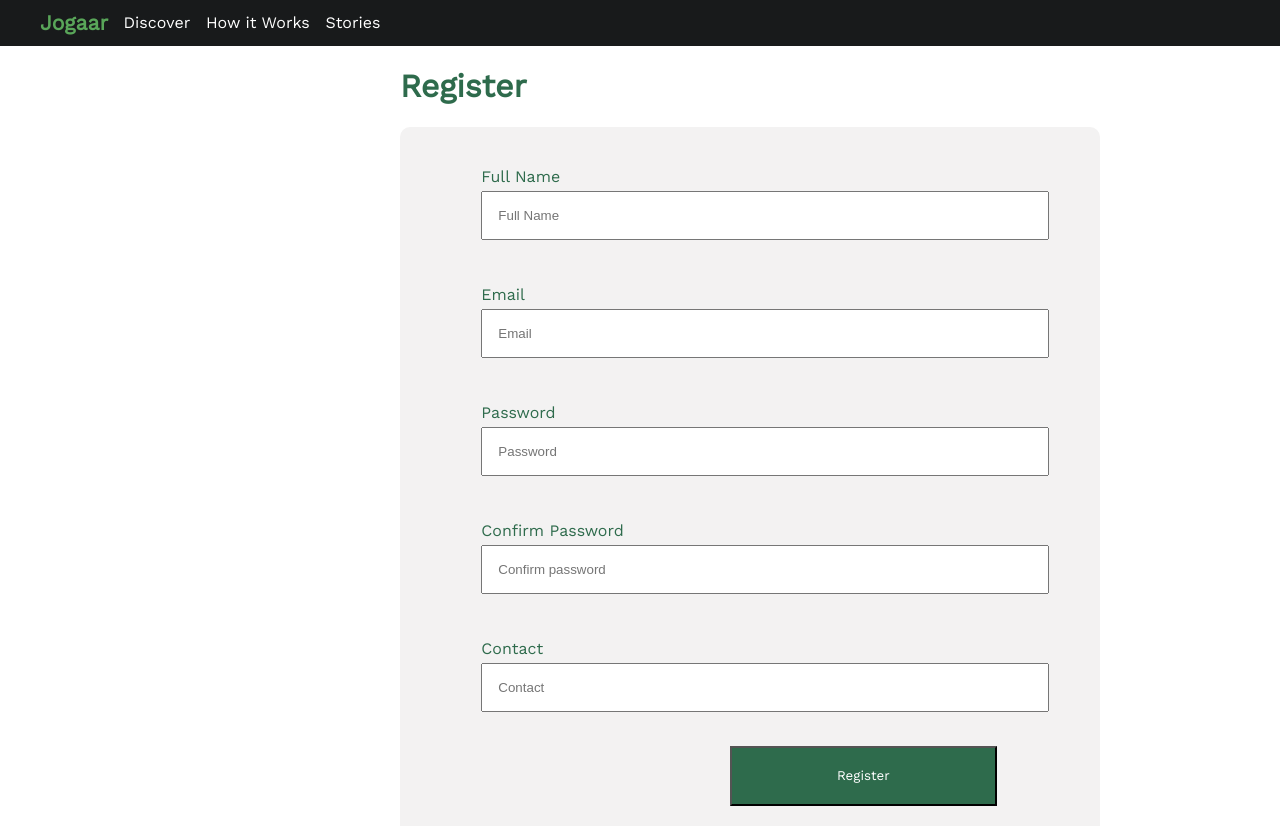
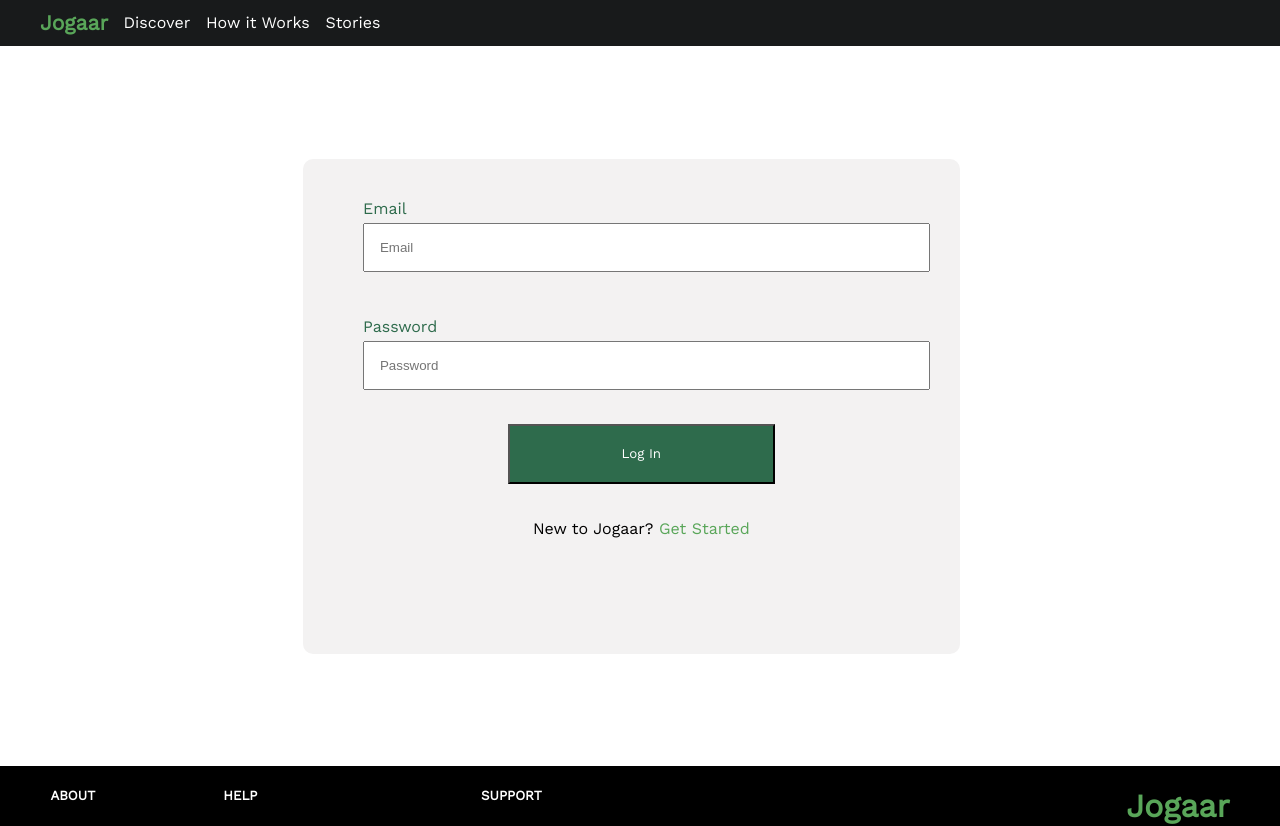
Before and after one commit to fateennavid-cse19/jogaar-web, a React (Create React App) app: page /login in a window 1280 px wide. Shown: the top 826 px of the page. Built offline with nearby package versions, Linux system fonts and the light colour scheme.

Commit message:
react router introduced and need to refine login

```diff
--- a/package.json
+++ b/package.json
@@ -12,6 +12,7 @@
     "@types/react-dom": "^18.0.6",
     "react": "^18.2.0",
     "react-dom": "^18.2.0",
+    "react-router-dom": "^6.4.2",
     "react-scripts": "5.0.1",
     "typescript": "^4.8.2",
     "web-vitals": "^2.1.4"
--- a/src/App.tsx
+++ b/src/App.tsx
@@ -1,22 +1,33 @@
 import React from 'react';
 import Nav from './Components/Navbar/Nav';
 import Register from './Components/Register/Register';
+import Login from './Components/Login/Login';
 
 
 import './App.css';
 import Footer from './Components/Footer/Footer';
 
+import {BrowserRouter as Router, Route, Routes} from 'react-router-dom';
+
 function App() {
   return (
-    <div className='page-container'>
-      <div className='content-wrap'>
-      <Nav />
-      <Register />
+    <Router>
+      <div className='page-container'>
+        <Nav />
+        <div className='content-wrap'>
+          <Routes>
+            <Route path='/' element={<Register />} />
+            <Route path='/login' element={<Login />} />
+            <Route path='/register' element={<Register />} />
+          </Routes>
 
+
+        </div>
+
+      <Footer />
       </div>
+    </Router>
 
-    <Footer />
-    </div>
   );
 }
 
--- /dev/null
+++ b/src/Components/Login/Login.jsx
@@ -0,0 +1,75 @@
+import React from 'react'
+import {useState} from 'react'
+import {useRef} from 'react'
+import Login_input from './Login_input'
+import './login.css'
+
+
+const Login = () => {
+
+  const [values,setValues]=useState(
+    {
+      email:"",
+      password:""
+    }
+  );
+
+  const inputs=[
+
+
+    {
+      id:1,
+      name:"email",
+      type:"email",
+      placeholder:"Email",
+      label:"Email"
+
+    },
+    {
+      id:2,
+      name:"password",
+      type:"password",
+      placeholder:"Password",
+      label:"Password"
+
+    }
+
+  ]
+
+
+  const handleSubmit =(e)=> {
+
+    if(!values.password)
+    {
+      alert("No Password given!");
+    }
+    else{
+      alert('Successful login with Email :"' + values.email +'"');
+
+    }
+
+    e.preventDefault();
+
+  };
+
+  const onChange=(e)=>{
+    setValues({...values,[e.target.name]:e.target.value});
+  };
+
+  console.log(values)
+  return (
+    <div className='register'>
+      <h1><b>Login</b></h1>
+        <form onSubmit={handleSubmit}>
+
+          {inputs?.map((input)=>(
+            <Login_input key={input.id} {...input} value={values[input?.name]} onChange={onChange} />
+          ))}
+          <br /><button>Log In</button><br /><br />
+          <p className='choice'>New to Jogaar? <a className="login" href="/register">Get Started</a></p>
+        </form>
+    </div>
+  )
+}
+
+export default Login
--- /dev/null
+++ b/src/Components/Login/Login_input.css
@@ -0,0 +1,17 @@
+.reginput{
+    padding-top: 40px;
+    /* padding-bottom: 10px; */
+    display:flex;
+    align-items: center;
+    justify-content: center;
+    /* height: 10vh; */
+    background: #f3f2f2;
+    background-size: cover;
+    background-position: center;
+}
+
+input{
+    width: 40em;
+    padding: 15px;
+    margin: 5px 0px;
+}
--- /dev/null
+++ b/src/Components/Login/Login_input.jsx
@@ -0,0 +1,21 @@
+import React from 'react'
+import './Login_input.css'
+
+const Login_input = (props) => {
+  const{label,onChange,id,...inputProps}=props;
+  return (
+
+    <div className='reginput'>
+
+        <label>
+          {label}
+          <br />
+          <input {...inputProps} onChange={onChange} />
+          </label>
+
+
+        </div>
+  )
+}
+
+export default Login_input
--- /dev/null
+++ b/src/Components/Login/login.css
@@ -0,0 +1,58 @@
+@import url("https://fonts.googleapis.com/css?family=Work Sans");
+.register {
+    display: flex;
+    align-items: center;
+    height:90vh;
+    background: white;
+    color: white;
+}
+
+form{
+    font-family: 'Work Sans';
+    background-color: #f3f2f2;
+    padding: 0px 30px;
+    border-radius: 10px;
+    width: 50%;
+    margin-left: 400px;
+    margin-right: 900px;
+    color: #2E6B4C;
+
+}
+
+h1{
+    font-family: 'Work Sans';
+    color: #2E6B4C;
+    margin-left: 400px;
+}
+
+p{
+    color: black !important;
+    align-items: center;
+    margin-left: 150px;
+    /* margin-top: 10px; */
+}
+
+button{
+    font-family: 'Work Sans';
+    width: 20em;
+    padding: 15px;
+    margin-left: 175px;
+    margin-top: 10px;
+    height: 60px;
+    background-color: #2E6B4C;
+    color: white;
+}
+
+.reginput{
+    margin-left: 30px;
+}
+
+.choice{
+    margin-left: 200px;
+    padding-bottom: 100px;
+}
+
+
+.login{
+    color: #59A659 !important;
+}
```
Also changed, not shown: 1 other file (tests, documents, lock files or other folders).
